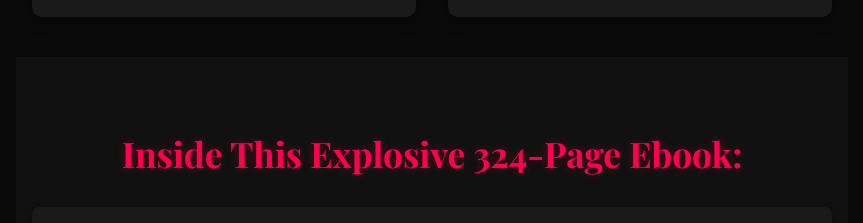
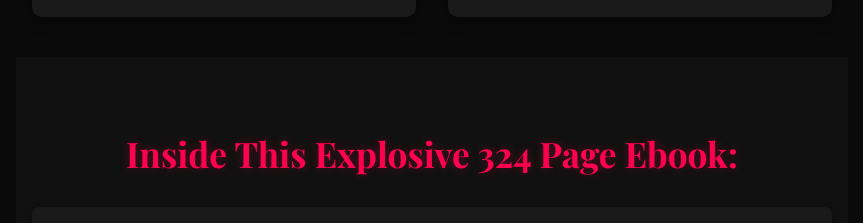
Before and after one commit to Adrian20064/Truth-of-World.io, a plain HTML site: page index.html in a window 1280 px wide. Shown: the part 1480-1703 px from the top of the page, without its empty margins (208-1071 px from the left). Drawn offline with nearby package versions, Linux system fonts and the light colour scheme.

Commit message:
New name

```diff
--- a/Truth.html
+++ b/index.html
@@ -268,7 +268,7 @@
     </section>
 
     <section>
-      <h2>Inside This Explosive 324-Page Ebook:</h2>
+      <h2>Inside This Explosive 324 Page Ebook:</h2>
       <ul>
         <li>👁 Hidden Elites & Global Power: Who truly pulls the strings?</li>
         <li>🏺 Lost Civilizations & Atlantis: Rewriting human history.</li>
```
